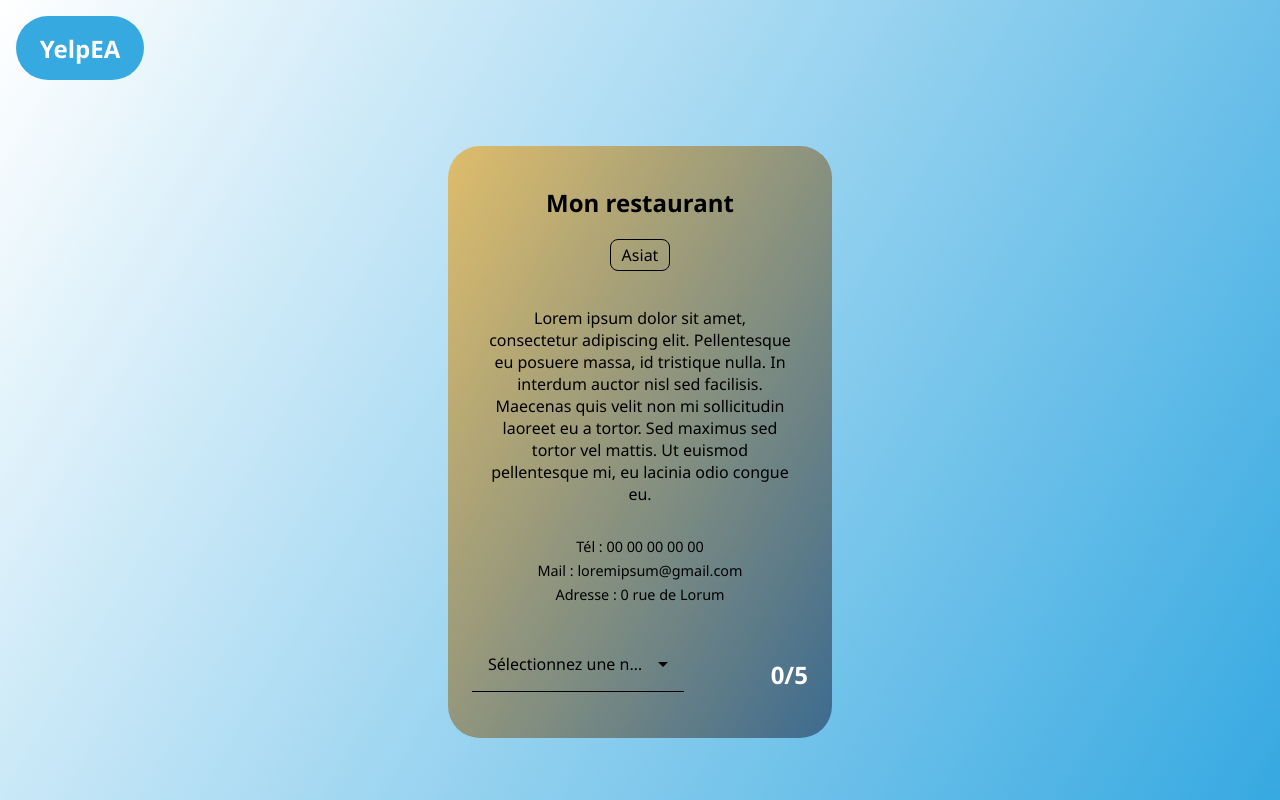
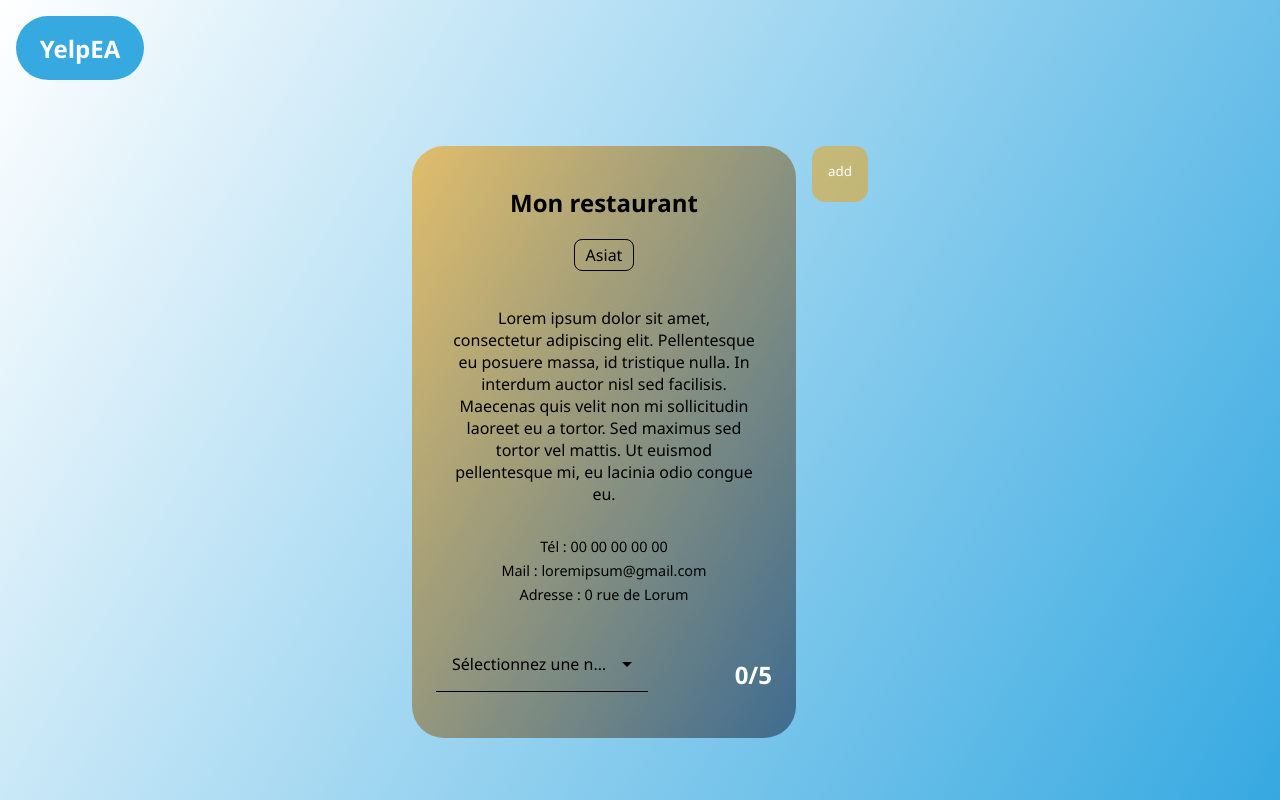
Before and after one commit to BlackZev/Yelp-EA, an Angular app in the folder YelpEaFront/: page /restaurants in a window 1280 px wide. Built offline with nearby package versions, Linux system fonts and the light colour scheme.

Commit message:
Ajout du bouton d'ajout de restaurant

```diff
--- a/YelpEaFront/src/app/list-restaurants/list-restaurants.component.html
+++ b/YelpEaFront/src/app/list-restaurants/list-restaurants.component.html
@@ -28,4 +28,8 @@
       <p class="globalNote">{{ globalNote }}</p>
     </mat-card-footer>
   </mat-card>
+
+  <button mat-fab id="add">
+    <mat-icon aria-hidden="false" aria-label="Ajouter un restaurant" fontIcon="add" (click)="addRestaurant()"></mat-icon>
+  </button>
 </div>
--- a/YelpEaFront/src/app/list-restaurants/list-restaurants.component.scss
+++ b/YelpEaFront/src/app/list-restaurants/list-restaurants.component.scss
@@ -64,3 +64,10 @@
     font-weight: bold;
     color: white;
 }
+
+// button
+#add {
+    border-radius: 1em;
+    color: white;
+    background-color: #F59E0080;
+}
--- a/YelpEaFront/src/app/list-restaurants/list-restaurants.component.ts
+++ b/YelpEaFront/src/app/list-restaurants/list-restaurants.component.ts
@@ -1,20 +1,22 @@
-import { ChangeDetectionStrategy, Component } from '@angular/core';
+import { Component, inject } from '@angular/core';
 import {MatButtonModule} from '@angular/material/button';
 import {MatCardModule} from '@angular/material/card';
 import {MatChipsModule} from '@angular/material/chips';
 import {MatSelectModule} from '@angular/material/select';
-import {MatProgressBarModule} from '@angular/material/progress-bar';
-import {MatFormFieldModule} from '@angular/material/form-field';
+import {MatIconModule} from '@angular/material/icon';
+import { Router } from '@angular/router';
+
 
 @Component({
   selector: 'app-list-restaurants',
-  imports: [MatButtonModule, MatCardModule, MatChipsModule, MatSelectModule, MatFormFieldModule, MatProgressBarModule],
+  imports: [MatButtonModule, MatCardModule, MatChipsModule, MatSelectModule, MatIconModule],
   templateUrl: './list-restaurants.component.html',
   styleUrl: './list-restaurants.component.scss',
-  changeDetection: ChangeDetectionStrategy.OnPush,
 })
 
 export class ListRestaurantsComponent {
+  private router = inject(Router)
+
   title = "Mon restaurant"
   categorie = "Ma catégorie"
   description = "Lorem ipsum dolor sit amet, consectetur adipiscing elit. Pellentesque eu posuere massa, id tristique nulla. In interdum auctor nisl sed facilisis. Maecenas quis velit non mi sollicitudin laoreet eu a tortor. Sed maximus sed tortor vel mattis. Ut euismod pellentesque mi, eu lacinia odio congue eu."
@@ -25,4 +27,8 @@ export class ListRestaurantsComponent {
   globalNote = "0/5"
 
   nbCards = 5;
+
+  addRestaurant(){
+    this.router.navigate(['/addRestaurant']);
+  }
 }
```
